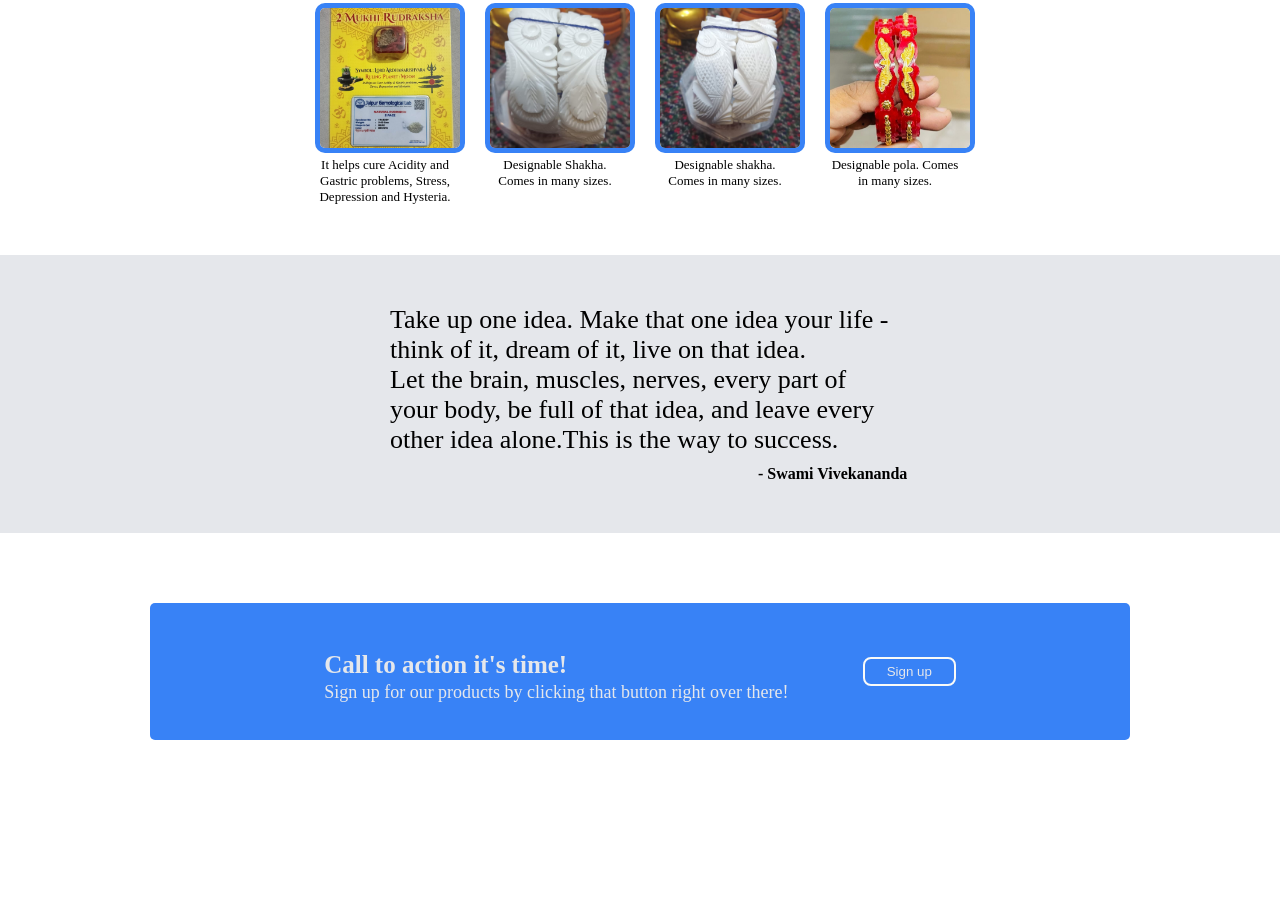
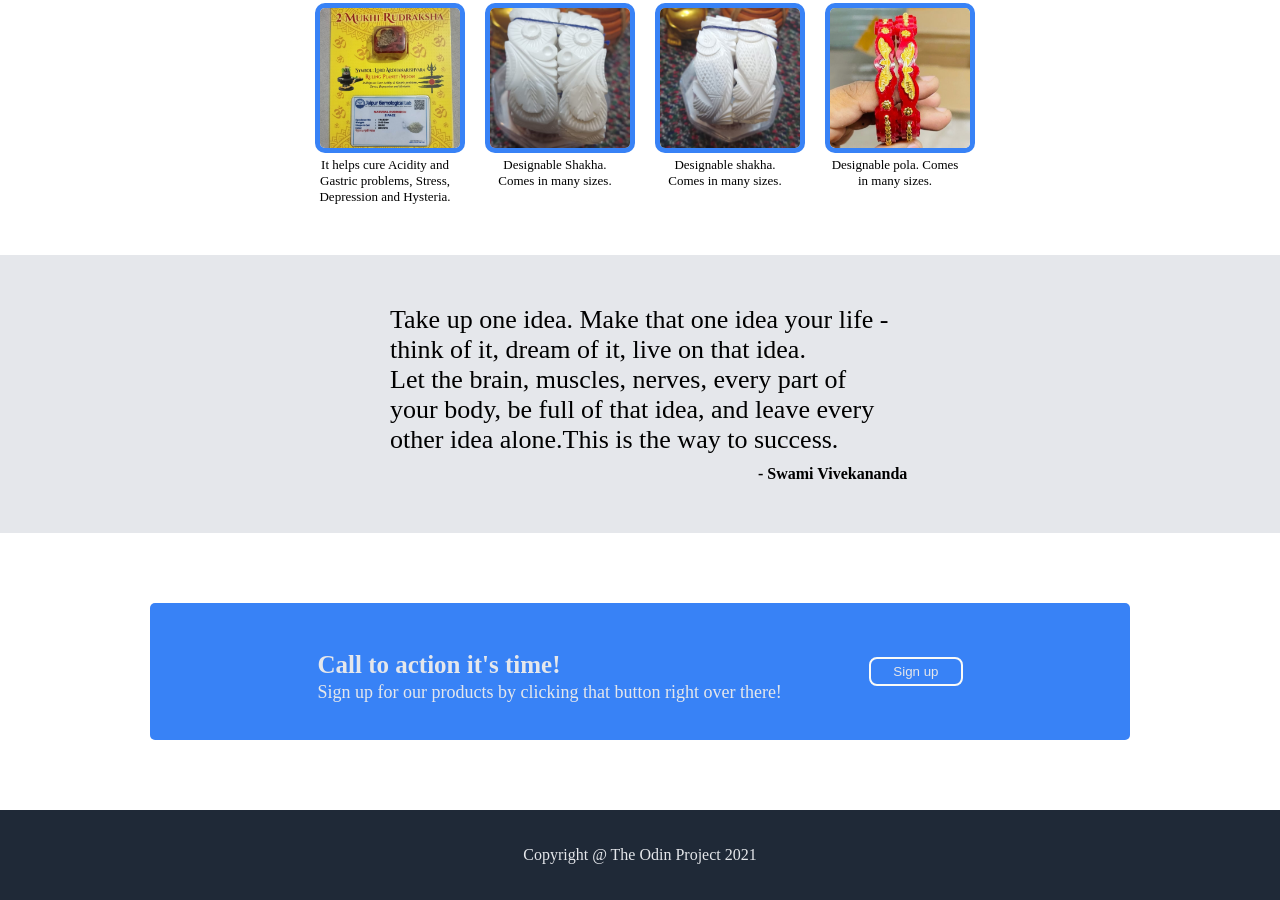
Before and after one commit to resetreboot1/landing-page, a plain HTML site: page index.html in a window 1280 px wide. Shown: the part 473-1373 px from the top of the page. Before the commit the page ends 1283 px from the top, so only its background shows below. Drawn offline with Linux system fonts and the light colour scheme.

Commit message:
Add footer

```diff
--- a/index.html
+++ b/index.html
@@ -71,7 +71,7 @@
 
     </div>
     <div class="footer">
-        <p class="footer-text"></p>
+        <p class="footer-text">Copyright @ The Odin Project 2021</p>
     </div>
 </body>
 </html>
--- a/styles.css
+++ b/styles.css
@@ -192,6 +192,7 @@ p{
     align-items: center;
     justify-content: space-evenly;
     border-radius:5px;
+    gap:20px;
 }
 
 #sign-up{
@@ -216,3 +217,12 @@ h4{
     padding:5px 22px;
     color:#e5e7eb;
 }
+
+.footer{
+    display:flex;
+    align-items: center;
+    justify-content: center;
+    padding:36px;
+    background-color:#1f2937 ;
+    color:#e5e7eb;
+}
```
